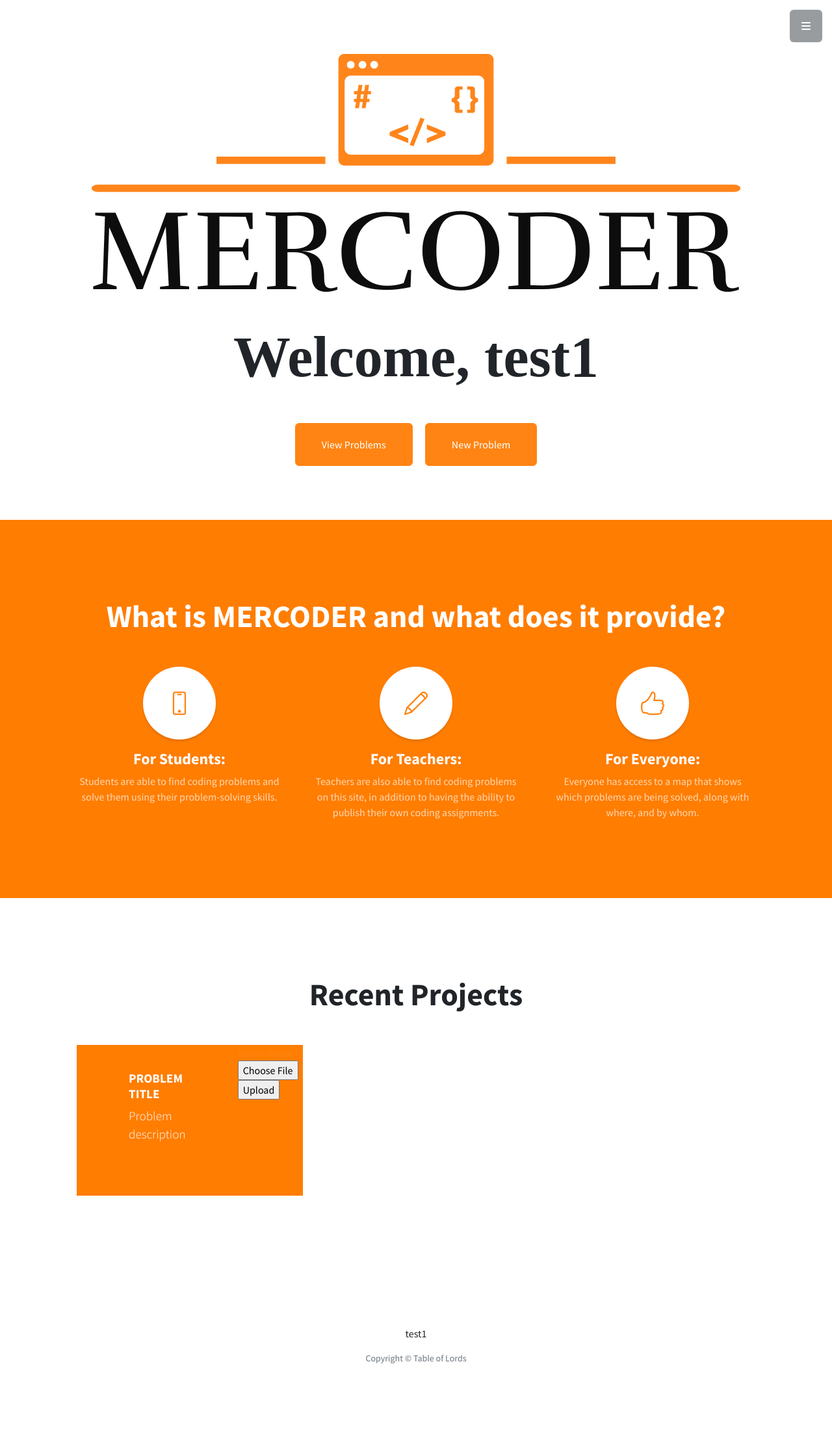
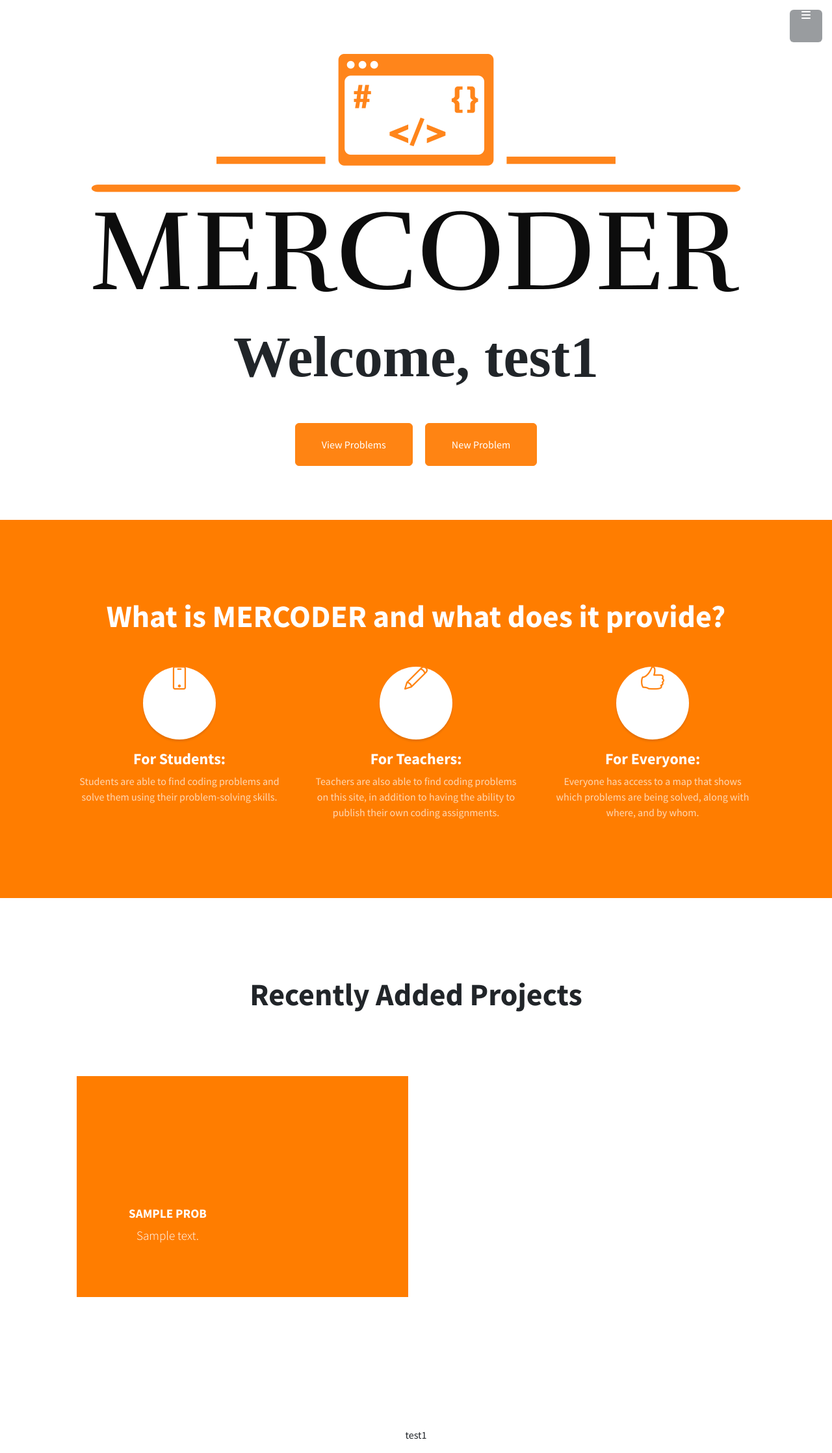
Before and after one commit to Basalisk9271/Mercoder, a PHP site: page /home_tea.php in a window 1280 px wide. Shown: the top 2236 px of the page at 65% size. Before the commit the page ends 2099 px from the top, so only its background shows below. Run offline with PHP 8.4, Linux system fonts and the light colour scheme; a user stored in the database is signed in; tables that the repository leaves empty or names only in its code hold one stand-in row (values such as "Sample post"); some libraries are stand-ins or nearby versions.

Commit message:
Updated Nav menu and added problem view on home pages

```diff
--- a/bootstrap_folder/home_tea.php
+++ b/bootstrap_folder/home_tea.php
@@ -1,5 +1,7 @@
 <?php
 session_start();
+require_once 'PHP/probQuery.php';
+
 if(!isset($_SESSION['loggedin'])) {
     $_SESSION['loggedin'] = 0;
     header('Location: index.php'); // don't redirect same page
@@ -30,17 +32,20 @@ if(!isset($_SESSION['loggedin'])) {
         <a class="menu-toggle rounded" href="#"><i class="fas fa-bars"></i></a>
             <nav id="sidebar-wrapper">
                 <ul class="sidebar-nav">
-                    <li class="sidebar-brand"><a href="#page-top">Home</a></li>
+
                     <?php
                         if(!isset($_SESSION['loggedin']) || $_SESSION['loggedin'] == 0) {
-                            echo '<li class="sidebar-nav-item"><a href="./PHP/index.php">Login</a></li>';
+                            echo '<li class="sidebar-brand"><a href="#page-top">Home</a></li>
+                            <li class="sidebar-nav-item"><a href="./PHP/index.php">Login</a></li>
+                            <li class="sidebar-nav-item"><a href="#about">About</a></li>
+                            <li class="sidebar-nav-item"><a href="./PHP/prob_landing.php">Problems</a></li>';
                         } else {
-                            echo '<li class="sidebar-nav-item"><a href="./PHP/logout.php">Logout</a></li>';
+                            echo '<li class="sidebar-brand"><a href="#page-top">Home</a></li>
+                            <li class="sidebar-nav-item"><a href="./PHP/logout.php">Logout</a></li>
+                            <li class="sidebar-nav-item"><a href="#about">About</a></li>
+                            <li class="sidebar-nav-item"><a href="./PHP/prob_landing.php">Problems</a></li>';
                         }
                     ?>
-                    <li class="sidebar-nav-item"><a href="#about">About</a></li>
-                    <li class="sidebar-nav-item"><a href="./PHP/prob_landing.php">Problems</a></li>
-                    <li class="sidebar-nav-item"><a href="./PHP/problem_form.php">Add a Problem</a></li>
                 </ul>
 
             </nav>
@@ -89,29 +94,41 @@ if(!isset($_SESSION['loggedin'])) {
         <section class="content-section" id="problems">
             <div class="container px-4 px-lg-5">
                 <div class="content-section-heading text-center">
-                    <h2 class="mb-5">Recent Projects</h2>
-                </div>
-                <div class="row gx-0">
-                    <!-- Add php code to insert problems from database here with a loop -->
-                    <div class="col-lg-4">
+                <h2 class="mb-5">Recently Added Projects</h2>
+                    <div id="loop"></div>
+
+
+                    <script>
+
+                        //initialize variable htmlCode with Bootstrap Grid row gutters
+                        let htmlCode = `<div class="row gx-5 justify-content-center">
+                                            <div class="row gy-4">` ;
+
+                        const div = document.createElement('div');
+
+                        for (let i = 0; i < 4; i++)
+                            {
+                            var description = probs[i].description.substr(0, 200);
+                            if (probs[i].description.length > 200) {
+                            description += '...';
+                            }
+                                htmlCode += `<div class="col-lg-6">
                                                     <a class="portfolio-item" href="#!">
                                                         <div class="caption">
                                                             <div class="caption-content">
-                                    <div class="h2">Problem title</div> <!-- Title insert -->
-                                    <p class="mb-0">Problem description</p> <!-- Description insert -->
+                                                                <div class="h2">${probs[i].title}</div>
+                                                                    <p class="mb-0">${description}</p>
                                                             </div>
-								<form action="PHP/upload.php" method="post" enctype="multipart/form-data">
-									<label>Select Image File:</label>
-									<input type="file" name="image">
-									<input type="submit" name="submit" value="Upload">
-								</form>
                                                         </div>
                                                         <img class="img-fluid" src="assets/img/portfolio-1.jpg" alt="..." />
                                                     </a>
-                    </div>
+                                                </div>`;
 
-                </div>
-            </div>
+                            div.innerHTML = htmlCode;    //fill the new div element with the variable htmlCode
+                            document.getElementById("loop").appendChild(div);    //append new div element to div with id "loop"
+                            }
+
+                    </script>
         </section>
 
         <!-- Footer-->
```
Also changed, not shown: bootstrap_folder/home.php (+38 -15 lines), bootstrap_folder/home_stu.php (+38 -15 lines). Lines whose indentation alone changed are shown as unchanged.
